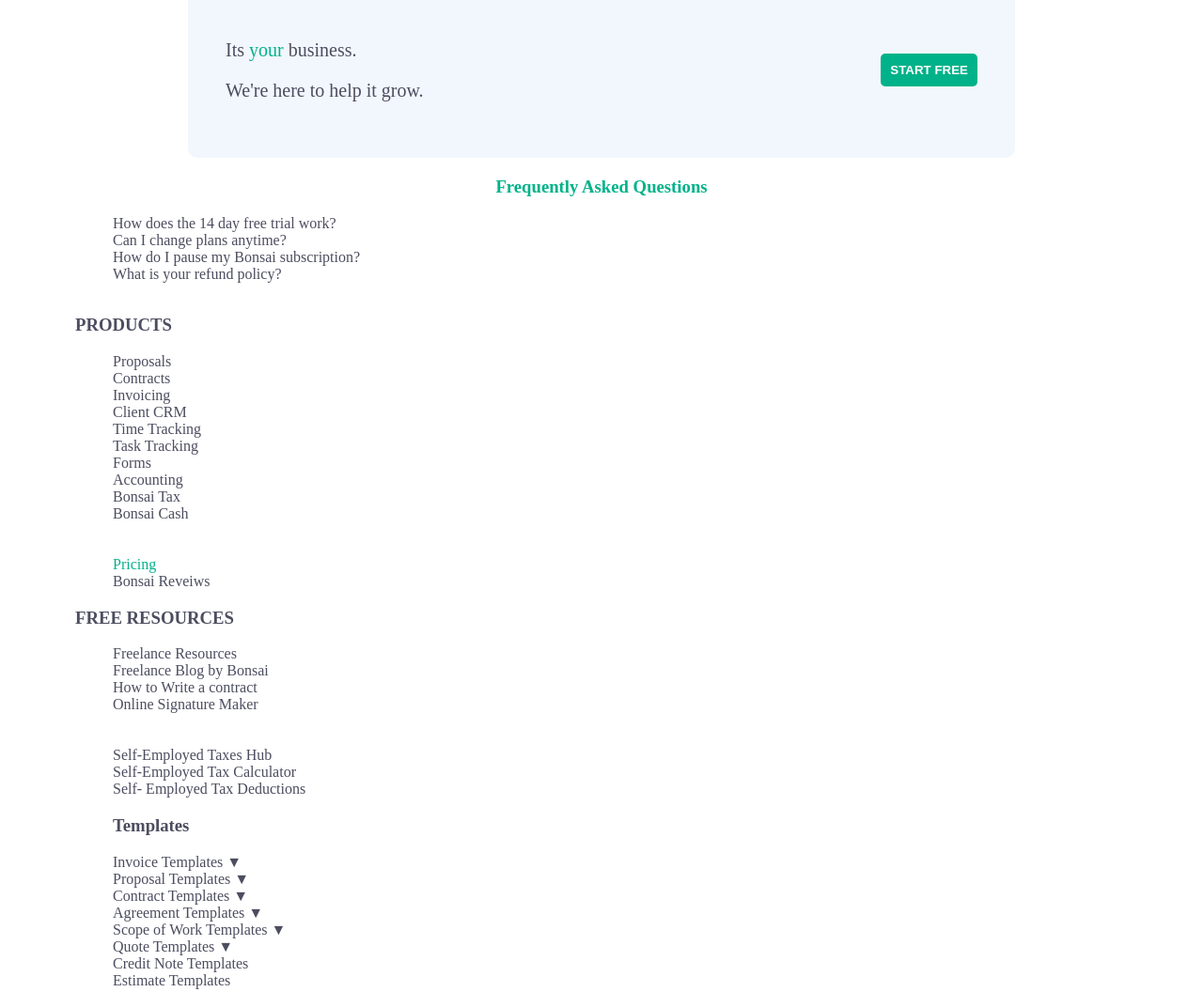
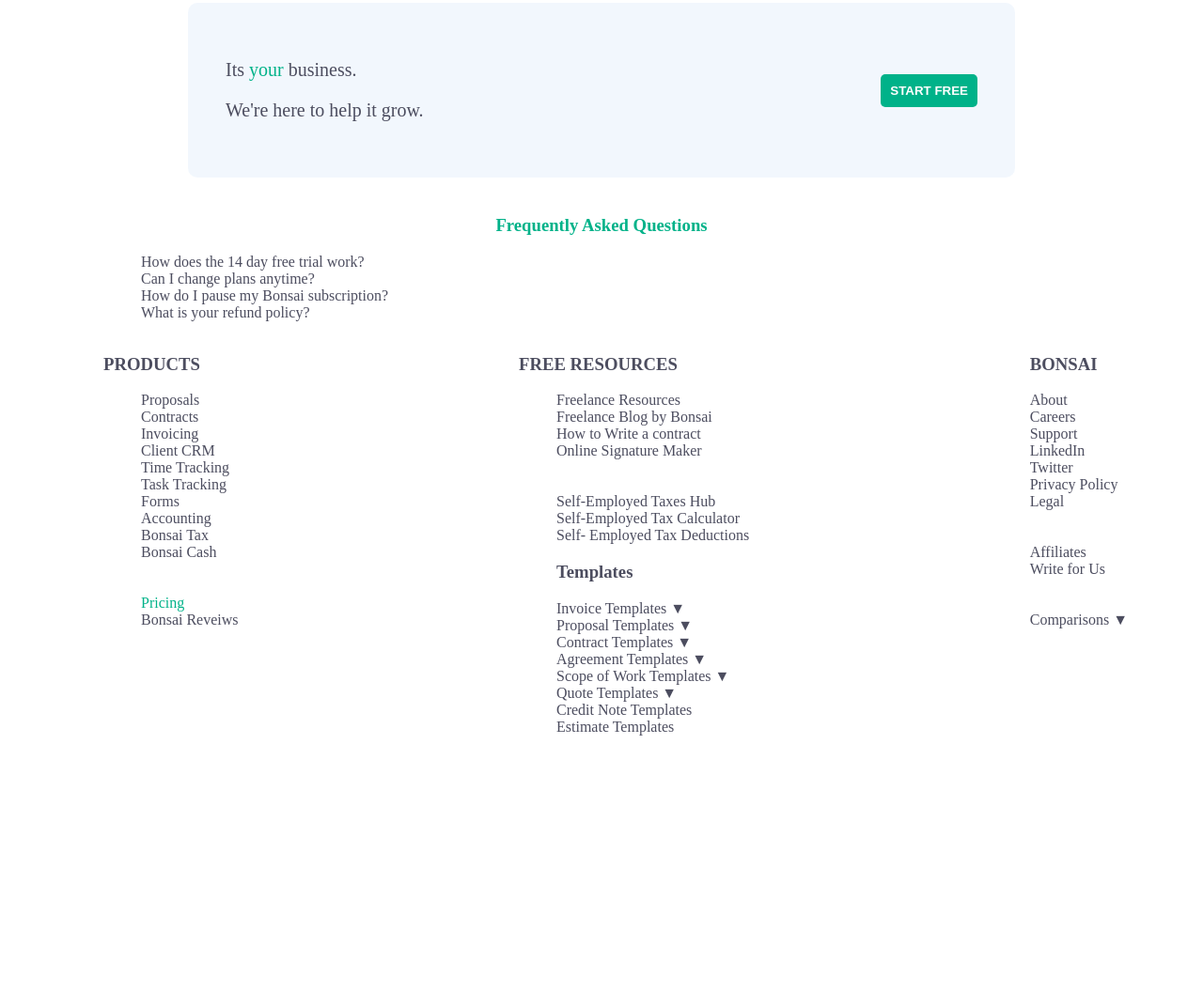
Before and after one commit to Evelynemunguti/Landing-Page, a plain HTML site: page index.html in a window 1280 px wide. Shown: the part 1299-2355 px from the top of the page at 94% size. After the commit the page ends 2098 px from the top, so only its background shows below. Drawn offline with Linux system fonts and the light colour scheme.

Commit message:
made changes on the styles

```diff
--- a/style.css
+++ b/style.css
@@ -188,6 +188,7 @@ input:checked + .slider:before {
     align-items: center;
     justify-content: center;
     text-align: center;
+    margin-top: 40px;
 }
 
 .CAT{
@@ -217,12 +218,11 @@ input:checked + .slider:before {
     font-size: 20px;
 }
 
-
-
-footer{
-   display: flex;
+.all{
+    display: flex;
     flex-direction: row;
     justify-content: space-between;
-    max-width: 1200px;
-    align-items: center;
 }
+#quizes{
+    margin-left: 30px;
+}
```
